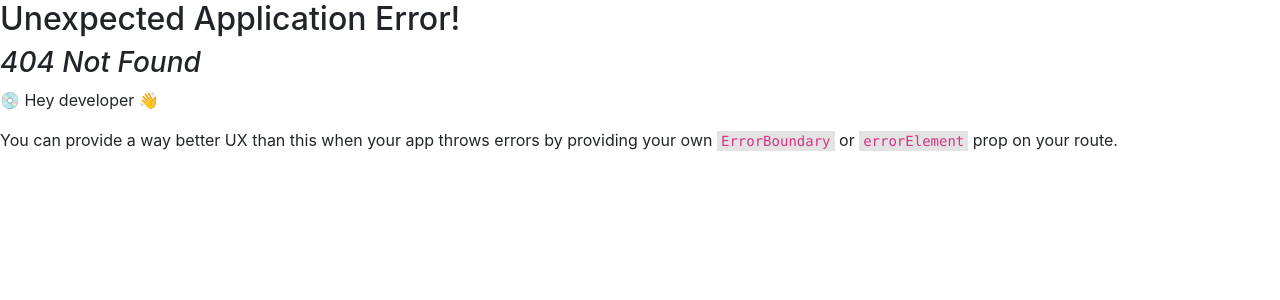
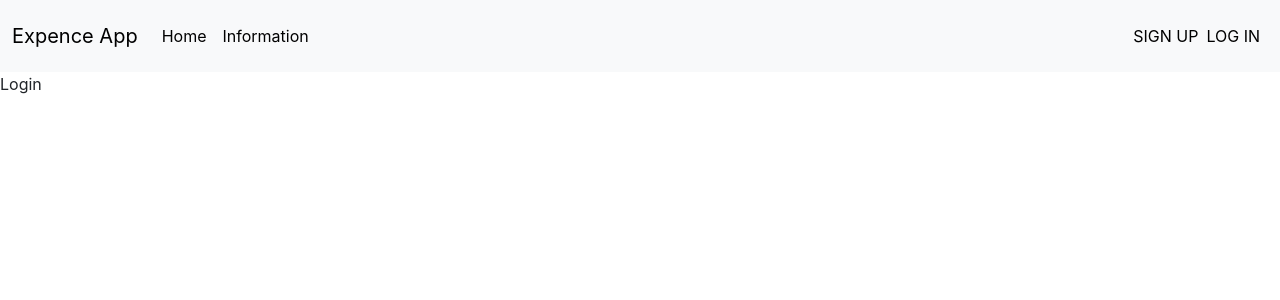
Before and after one commit to PatelDhyey56/Expenses-app, a React (Create React App) app in the folder front_end/: page /login in a window 1280 px wide. Before the commit this address had no page. Shown: the top 300 px of the page. Built offline with nearby package versions, Linux system fonts and the light colour scheme.

Commit message:
changes in login sign up routes

```diff
--- a/front_end/src/Components/Nav.jsx
+++ b/front_end/src/Components/Nav.jsx
@@ -1,12 +1,12 @@
 import React from 'react'
-import {  Link } from "react-router-dom";
+import { Link } from "react-router-dom";
 
 export default function Nav() {
   return (
     <nav className="navbar navbar-expand-lg bg-body-tertiary">
       <div className="container-fluid">
         <a className="navbar-brand" href="/">
-          Navbar
+          Expence App
         </a>
         <button
           className="navbar-toggler"
@@ -22,13 +22,18 @@ export default function Nav() {
         <div className="collapse navbar-collapse" id="navbarText">
           <ul className="navbar-nav me-auto mb-2 mb-lg-0">
             <li className="nav-item">
-            <Link to={`/home`} color='inherit' className="nav-link active">Home</Link>
+              <Link to={`/`} color='inherit' className="nav-link active">Home</Link>
             </li>
             <li className="nav-item">
-            <Link to={`/account`} color='inherit' className="nav-link active">Information</Link>
+              <Link to={`/account`} color='inherit' className="nav-link active">Information</Link>
             </li>
           </ul>
-          <span className="navbar-text"> <Link to={`/`} color='inherit' className="nav-link active">Login</Link></span>
+          <span className="navbar-text">
+            <Link to={`/Signup`} color='inherit' className="nav-link active">SIGN UP</Link>
+          </span>
+          <span className="navbar-text">
+            <Link to={`/login`} color='inherit' className="nav-link active m-2">LOG IN</Link>
+          </span>
         </div>
       </div>
     </nav>
--- a/front_end/src/Components/Login.jsx
+++ b/front_end/src/Components/Signupform.jsx
@@ -1,6 +1,6 @@
 import React, { useEffect, useState } from 'react'
 
-export default function Login({ editcus , fetchdata}) {
+export default function Signupform({ editcus , fetchdata}) {
     const initialform =
     {
         fname: '',
--- a/front_end/src/index.css
+++ b/front_end/src/index.css
@@ -11,6 +11,3 @@ code {
   font-family: source-code-pro, Menlo, Monaco, Consolas, 'Courier New',
     monospace;
 }
-.link{
-
-}
--- /dev/null
+++ b/front_end/src/pages/Login.jsx
@@ -0,0 +1,9 @@
+import React from 'react'
+
+export default function Login() {
+  return (
+    <div>
+      Login
+    </div>
+  )
+}
--- a/front_end/src/pages/Main.jsx
+++ b/front_end/src/pages/Signup.jsx
@@ -1,10 +1,10 @@
-import Login from '../Components/Login';
+import Signupform from '../Components/Signupform';
 import Detail from '../Components/Detail';
 import React, { useEffect } from 'react'
 import { useState } from 'react';
 
 
-export default function Main() {
+export default function Login() {
     const [cus, setCus] = useState([])
     const [editcus, setEditcus] = useState({})
 
@@ -21,7 +21,7 @@ export default function Main() {
     return (
         <div>
             <>
-                <Login editcus={editcus} fetchdata={fetchdata}/>
+                <Signupform editcus={editcus} fetchdata={fetchdata}/>
                 <Detail cus={cus} setEditcus={setEditcus} fetchdata={fetchdata}/>
             </>
         </div>
```
Also changed, not shown: front_end/src/index.js (+9 -4 lines).
